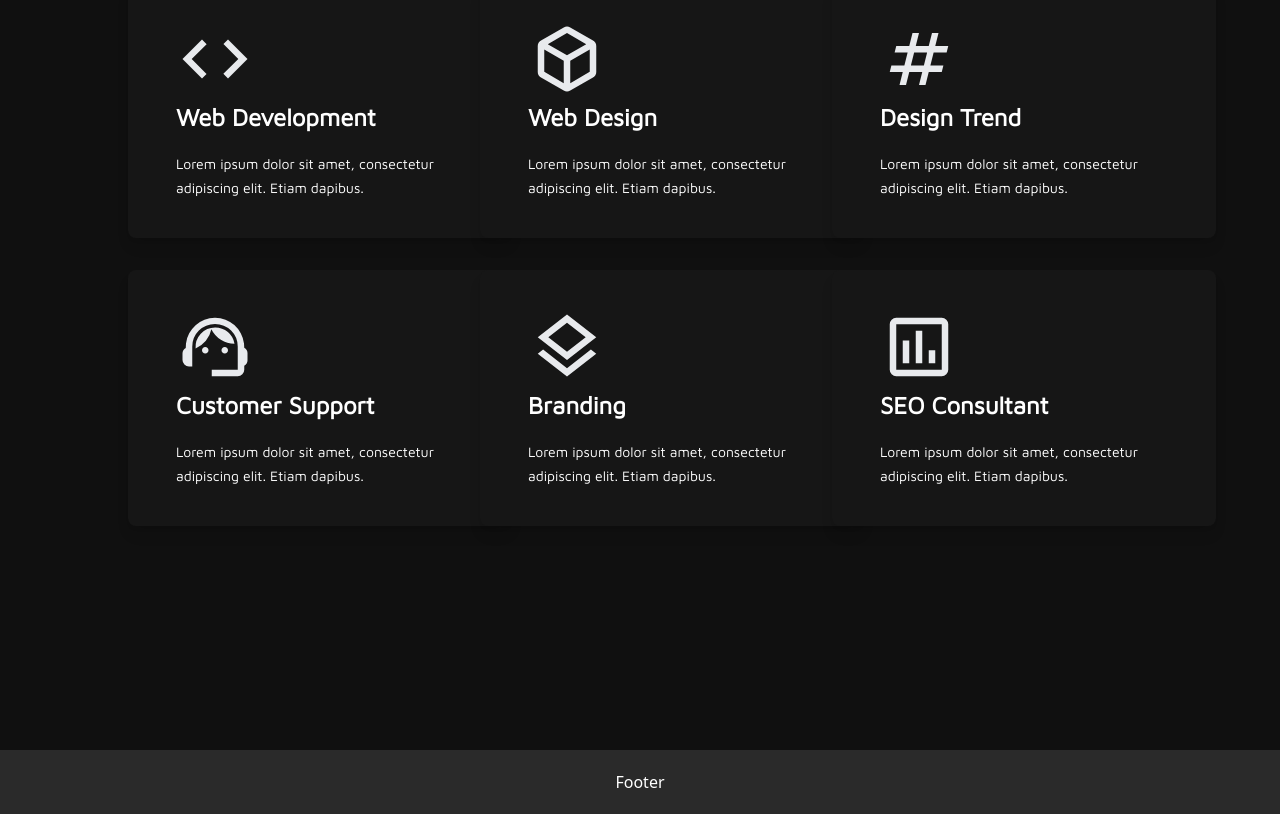
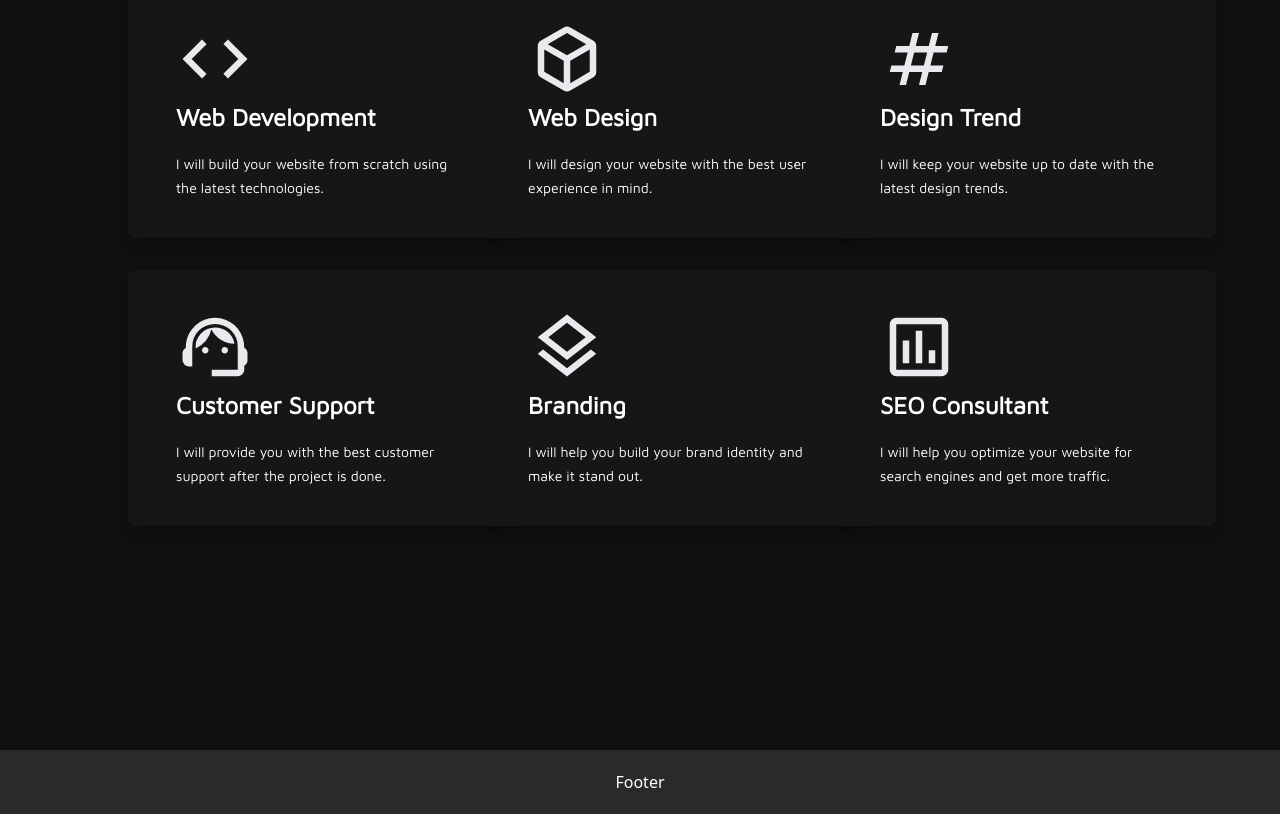
Before and after one commit to Tomi-Tom/Tomfolio, a React (Vite) app: page / in a window 1280 px wide. Shown: the part 1760-2574 px from the top of the page. Built offline with nearby package versions, Linux system fonts and the light colour scheme.

Commit message:
feat: write real descriptions for services

```diff
--- a/src/components/Home/ServicesSection.tsx
+++ b/src/components/Home/ServicesSection.tsx
@@ -12,37 +12,37 @@ export default function ServicesSection(): ReactElement {
     {
       name: 'Web Development',
       description:
-        'Lorem ipsum dolor sit amet, consectetur adipiscing elit. Etiam dapibus.',
+        'I will build your website from scratch using the latest technologies.',
       icon: WebDevelopmentIcon,
     },
     {
       name: 'Web Design',
       description:
-        'Lorem ipsum dolor sit amet, consectetur adipiscing elit. Etiam dapibus.',
+        'I will design your website with the best user experience in mind.',
       icon: WebDesignIcon,
     },
     {
       name: 'Design Trend',
       description:
-        'Lorem ipsum dolor sit amet, consectetur adipiscing elit. Etiam dapibus.',
+        'I will keep your website up to date with the latest design trends.',
       icon: DesignTrendIcon,
     },
     {
       name: 'Customer Support',
       description:
-        'Lorem ipsum dolor sit amet, consectetur adipiscing elit. Etiam dapibus.',
+        'I will provide you with the best customer support after the project is done.',
       icon: CustomerSupportIcon,
     },
     {
       name: 'Branding',
       description:
-        'Lorem ipsum dolor sit amet, consectetur adipiscing elit. Etiam dapibus.',
+        'I will help you build your brand identity and make it stand out.',
       icon: BrandingIcon,
     },
     {
       name: 'SEO Consultant',
       description:
-        'Lorem ipsum dolor sit amet, consectetur adipiscing elit. Etiam dapibus.',
+        'I will help you optimize your website for search engines and get more traffic.',
       icon: SeoConsultantIcon,
     },
   ]
```
